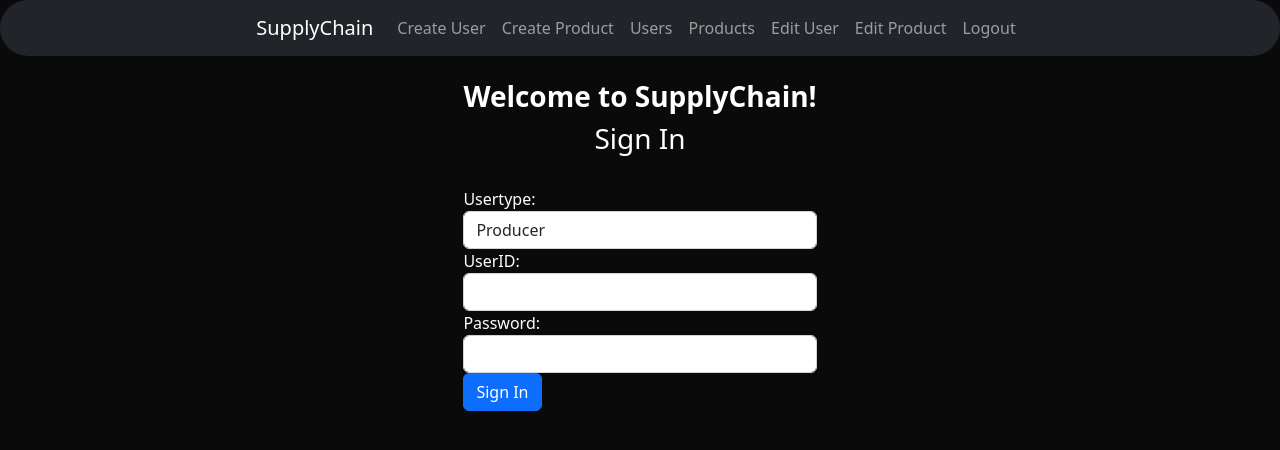
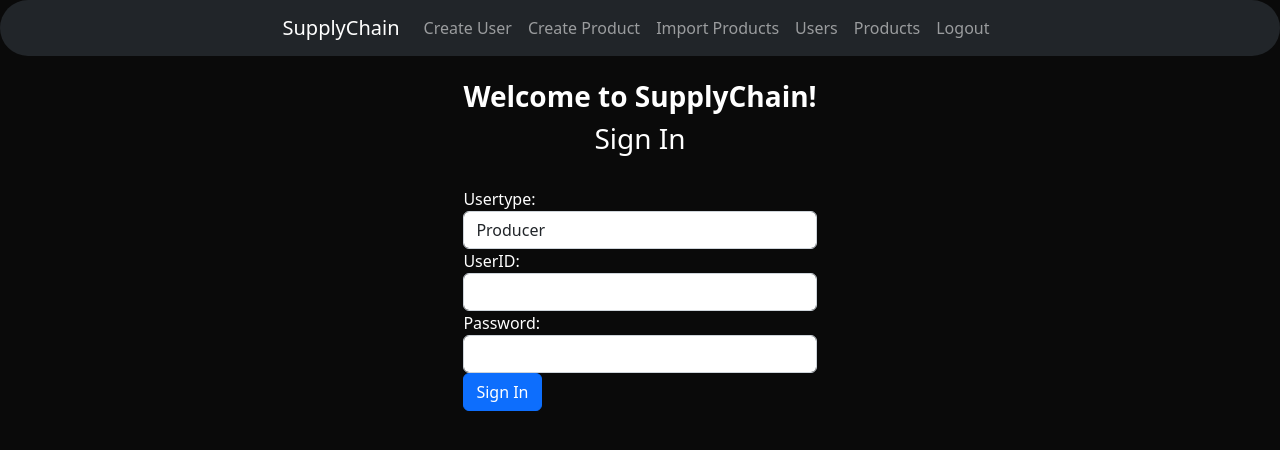
Before and after one commit to stefanostsolos/blockchain-supplychain, a React (Create React App) app in the folder web-app/client/: page / in a window 1280 px wide. Shown: the top 450 px of the page. Built offline with nearby package versions, Linux system fonts and the light colour scheme.

Commit message:
Update webapp

```diff
--- a/web-app/client/src/App.js
+++ b/web-app/client/src/App.js
@@ -5,8 +5,9 @@ import Navbar from "./components/navbar.component";
 import SignIn from "./components/signIn.component";
 import CreateUser from "./components/create-user.component";
 import CreateProduct from "./components/create-product.component";
+import ImportProducts from "./components/import-products.component";
 import CreateOrder from "./components/create-order.component";
-import EditUser from "./components/edit-user.component";
+//import EditUser from "./components/edit-user.component";
 import EditProduct from "./components/edit-product.component";
 import UsersList from "./components/users-list.component";
 import ProductsList from "./components/products-list.component";
@@ -26,10 +27,10 @@ function App() {
         <Routes>
           <Route path="/" element={<SignIn />} />
           <Route path="/products" element={<ProductsList />} />
+          <Route path="/importProducts" element={<ImportProducts />} />
           <Route path="/createUser" element={<CreateUser />} />
           <Route path="/createProduct" element={<CreateProduct />} />
           <Route path="/createOrder" element={<CreateOrder />} />
-          <Route path="/updateUser/:id" element={<EditUser />} />
           <Route path="/edit/:id" element={<EditProduct /> } />
           <Route path="/users" element={<UsersList />} />
           <Route path="/orders" element={<OrdersList />} />
--- a/web-app/client/src/components/navbar.component.js
+++ b/web-app/client/src/components/navbar.component.js
@@ -21,6 +21,11 @@ export class Navbar extends Component {
               </Link>
             </li>
             <li className="navbar-item">
+              <Link to="/importProducts" className="nav-link">
+                Import Products
+              </Link>
+            </li>
+            <li className="navbar-item">
               <Link to="/users" className="nav-link">
                 Users
               </Link>
@@ -30,7 +35,7 @@ export class Navbar extends Component {
                 Products
               </Link>
             </li>
-            <li className="navbar-item">
+            {/*<li className="navbar-item">
               <Link to="/updateUser" className="nav-link">
                 Edit User
               </Link>
@@ -39,7 +44,7 @@ export class Navbar extends Component {
               <Link to="/updateProduct" className="nav-link">
                 Edit Product
               </Link>
-            </li>
+            </li> */}
             {/* <li className="navbar-item">
               <Link to="/createOrder" className="nav-link">
                 Create Order
```
Also changed, not shown: 1 other file (tests, documents, lock files or other folders).
